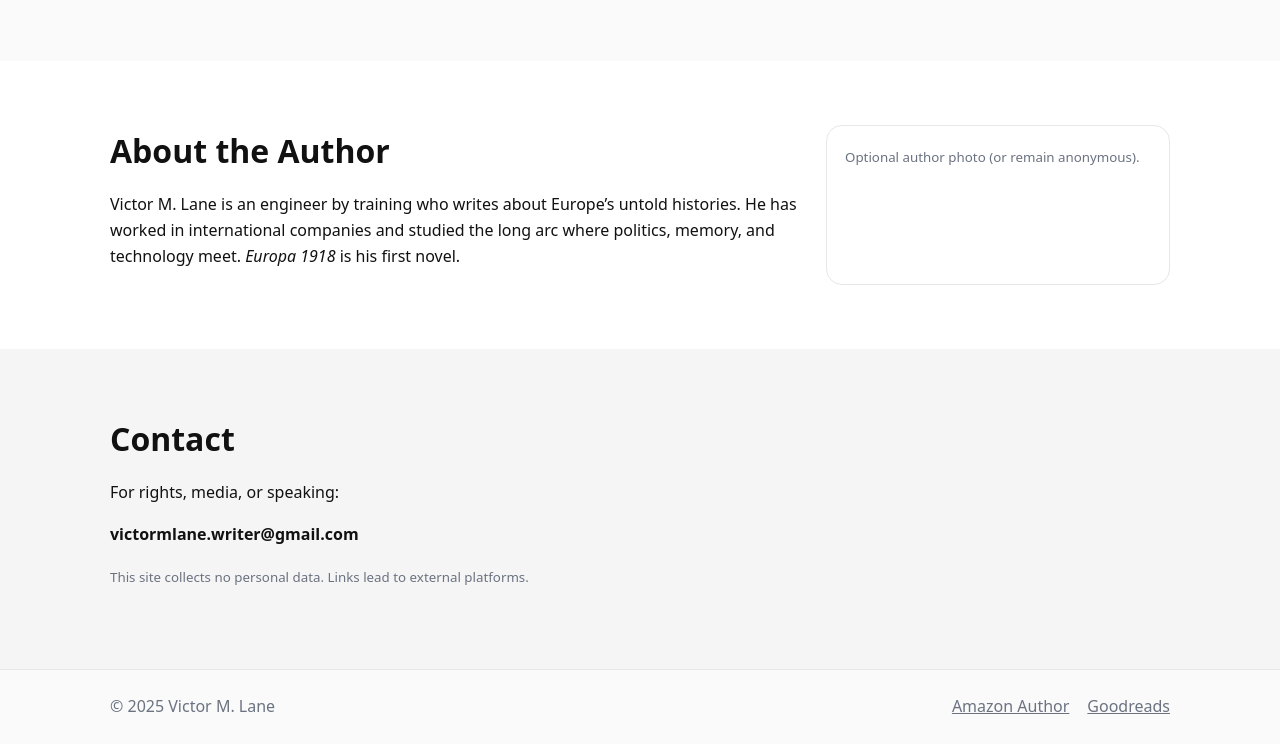
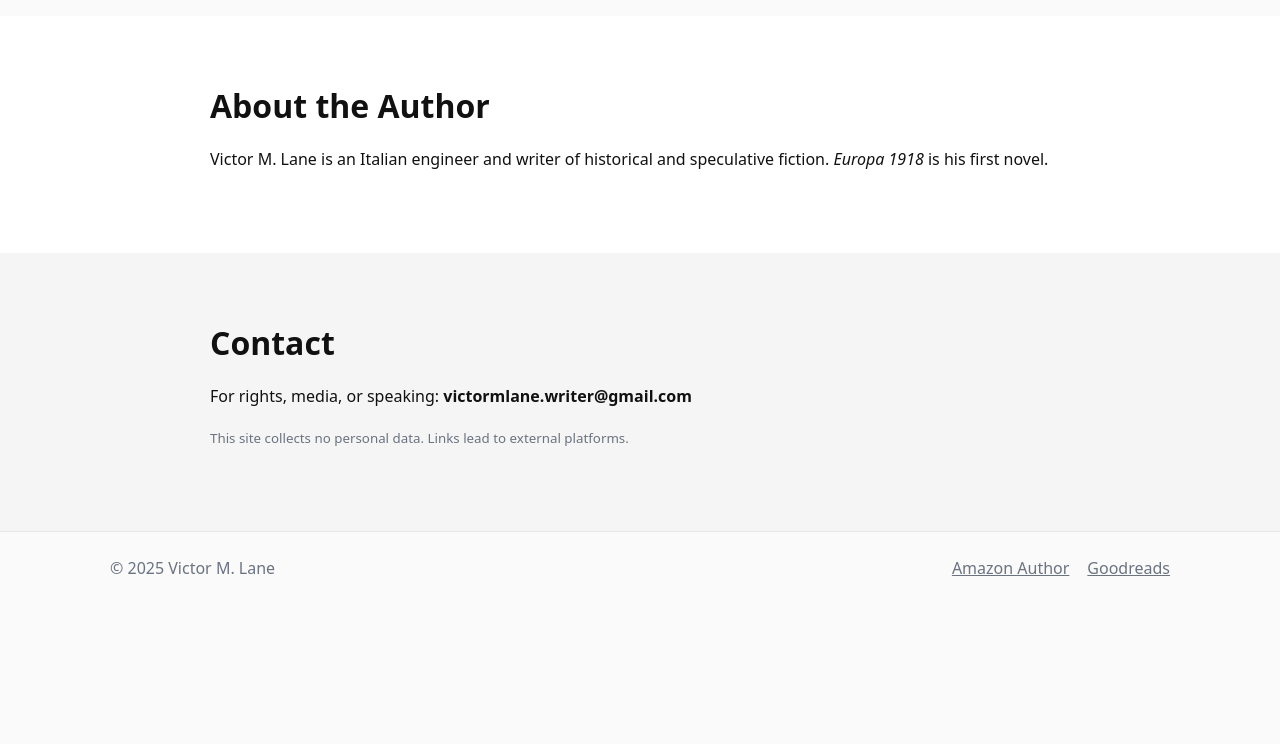
Before and after one commit to victormlane/victormlane.github.io, a plain HTML site: page index.html in a window 1280 px wide. Shown: the part 975-1719 px from the top of the page. After the commit the page ends 1581 px from the top, so only its background shows below. Drawn offline with Linux system fonts and the light colour scheme.

Commit message:
Add files via upload

```diff
--- a/index.html
+++ b/index.html
@@ -34,7 +34,7 @@
         </div>
       </div>
       <div>
-        <img src="https://drive.google.com/uc?export=view&id=1mKM-yuBrHZbAGNrxjVKcppGY-mCoC6ov" alt="Europa 1918 — The Kaiser Has Won (cover)" class="cover">
+        <img src="img/cover.jpg" alt="Europa 1918 — The Kaiser Has Won (cover)" class="cover">
       </div>
     </div>
   </section>
@@ -43,7 +43,7 @@
     <div class="container grid">
       <div>
         <h2 class="h2">About the Book</h2>
-        <p>What if Germany had won the Great War in 1918? A century later, a historian reopens the files and uncovers a disturbing truth. A few altered words—and the history of Europe, and of the world, takes a different course. From the trenches of the Somme to the corridors of Brussels, from the fall of Paris to the birth of Pan‑Europe, Claire Moreau, a restless intellectual, moves through the century as the critical conscience of the new order. Through her, the novel probes the heart of the twentieth century: a pacified continent born under German hegemony and sustained by a fragile balance between order, progress, and the need for shared memory.</p>
+        <p>What if Germany had won the Great War in 1918? A century later, a historian reopens the files and uncovers a disturbing truth. A few altered words—and the history of Europe, and of the world, takes a different course. From the trenches of the Somme to the corridors of Brussels, from the fall of Paris to the birth of Pan-Europe, Claire Moreau, a restless intellectual, moves through the century as the critical conscience of the new order. Through her, the novel probes the heart of the twentieth century: a pacified continent born under German hegemony and sustained by a fragile balance between order, progress, and the need for shared memory.</p>
         <p><em>Europa</em> is a political thriller, a historical reflection, a novel about the power of ideas, the price of peace, and the thin line that separates civilisation from ruin.</p>
       </div>
       <aside class="aside">
@@ -61,23 +61,17 @@
   </section>
 
   <section id="about" class="section" style="background:#fff">
-    <div class="container grid">
-      <div>
-        <h2 class="h2">About the Author</h2>
-        <p>Victor M. Lane is an engineer by training who writes about Europe’s untold histories. He has worked in international companies and studied the long arc where politics, memory, and technology meet. <em>Europa 1918</em> is his first novel.</p>
-      </div>
-      <div class="aside"><small>Optional author photo (or remain anonymous).</small></div>
+    <div class="container" style="max-width:900px">
+      <h2 class="h2">About the Author</h2>
+      <p>Victor M. Lane is an Italian engineer and writer of historical and speculative fiction. <em>Europa 1918</em> is his first novel.</p>
     </div>
   </section>
 
   <section id="contact" class="section" style="background:#f5f5f5">
-    <div class="container grid" style="grid-template-columns:1fr">
-      <div>
-        <h2 class="h2">Contact</h2>
-        <p>For rights, media, or speaking:</p>
-        <p><strong>victormlane.writer@gmail.com</strong></p>
-        <p><small>This site collects no personal data. Links lead to external platforms.</small></p>
-      </div>
+    <div class="container" style="max-width:900px">
+      <h2 class="h2">Contact</h2>
+      <p>For rights, media, or speaking: <strong>victormlane.writer@gmail.com</strong></p>
+      <p><small>This site collects no personal data. Links lead to external platforms.</small></p>
     </div>
   </section>
 
--- a/styles.css
+++ b/styles.css
@@ -1,23 +1,15 @@
 
-:root{
-  --bg:#0e0e10;
-  --text:#111;
-  --muted:#6b7280;
-  --ink:#0b0b0c;
-  --paper:#ffffff;
-  --accent:#111827;
-  --line:#e5e7eb;
-}
+:root{--line:#e5e7eb;--ink:#111;--muted:#6b7280}
 *{box-sizing:border-box}
-html,body{margin:0;padding:0;font-family:system-ui,-apple-system,Segoe UI,Roboto,Helvetica,Arial,Apple Color Emoji,Segoe UI Emoji; color:var(--text);background:#fafafa; line-height:1.6}
+html,body{margin:0;padding:0;font-family:system-ui,-apple-system,Segoe UI,Roboto,Helvetica,Arial;line-height:1.6;color:var(--ink);background:#fafafa}
 a{color:inherit}
 .container{max-width:1100px;margin:0 auto;padding:0 20px}
-.nav{position:sticky;top:0;background:rgba(255,255,255,.75);backdrop-filter:blur(6px);border-bottom:1px solid var(--line);z-index:50}
+.nav{position:sticky;top:0;background:rgba(255,255,255,.78);backdrop-filter:blur(6px);border-bottom:1px solid var(--line);z-index:50}
 .nav-inner{display:flex;align-items:center;justify-content:space-between;padding:14px 0}
 .brand{font-weight:600;letter-spacing:.02em}
 .nav a{margin-left:22px;text-decoration:none;opacity:.9}
 .nav a:hover{opacity:1}
-.hero{background:#111; color:#eaeaea;padding:72px 0}
+.hero{background:#111;color:#eaeaea;padding:72px 0}
 .hero h1{font-size:clamp(32px,5vw,56px);line-height:1.1;margin:0 0 10px}
 .hero p{margin:8px 0 0;color:#cfcfcf}
 .hero-grid{display:grid;grid-template-columns:1fr;gap:32px;align-items:center}
```
Also changed, not shown: favicon.ico, favicon.png.
